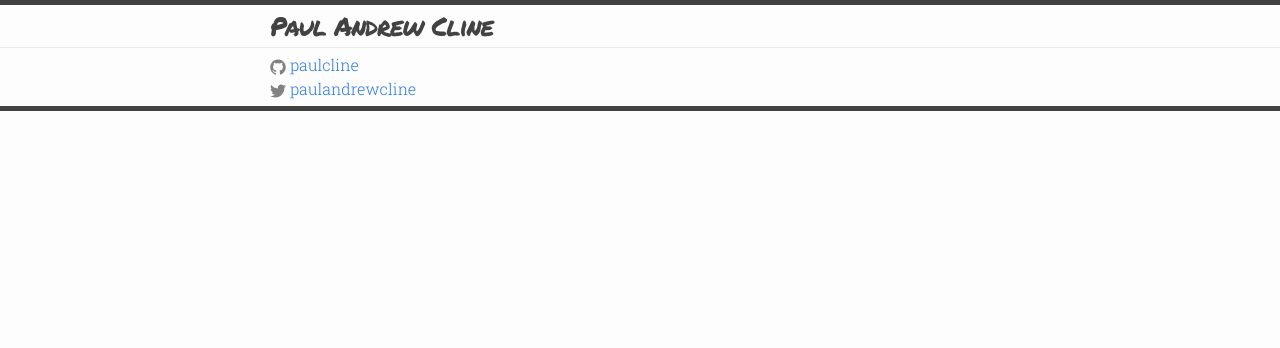
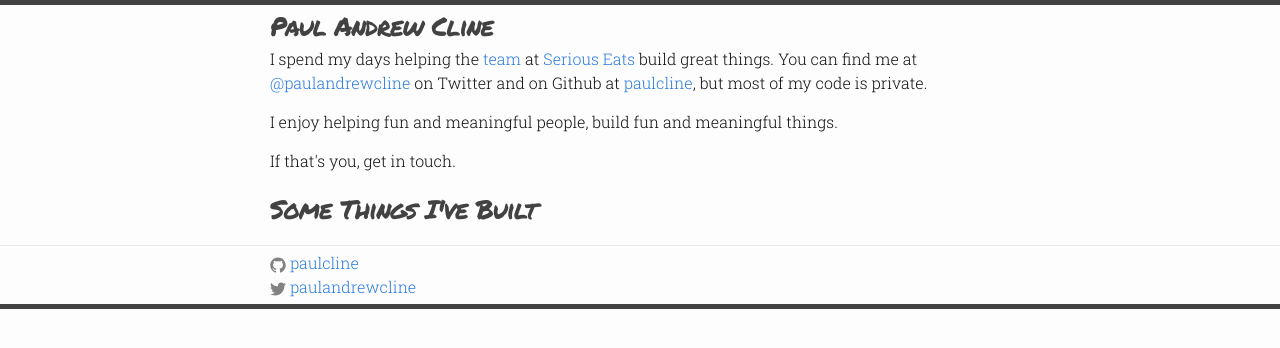
Before and after one commit to paulcline/paulandrewcline.com, a Jekyll site: the page built from index.html, in a window 1280 px wide. Shown: the top 348 px of the page. Built offline with Jekyll 4.4.1, drawn with Linux system fonts in a browser that asks for light colours.

Commit message:
Index copy updates; displaying full posts

```diff
--- a/index.html
+++ b/index.html
@@ -4,23 +4,19 @@
 
 <div class="home">
 
-  {% comment %}
-  <h1 class="page-heading">Posts</h1>
+  <div class="intro">
+    <p>I spend my days helping the <a href="http://seriouseats.com/masthead">team</a> at <a href="http://seriouseats.com">Serious Eats</a> build great things.  You can find me at <a href="http://twitter.com/paulandrewcline">@paulandrewcline</a> on Twitter and on Github at <a href="http://github.com/paulcline">paulcline</a>, but most of my code is private.</p>
+    <p>I enjoy helping fun and meaningful people, build fun and meaningful things.</p>
+    <p>If that's you, get in touch.</p>
+  </div>
 
-  <ul class="post-list">
+  <div class="things">
+    <p class="title">Some Things I've Built</p>
     {% for post in site.posts %}
-      <li>
-        <span class="post-meta">{{ post.date | date: "%b %-d, %Y" }}</span>
-
-        <h2>
-          <a class="post-link" href="{{ post.url | prepend: site.baseurl }}">{{ post.title }}</a>
-        </h2>
-      </li>
+        <span class="thing">
+          <h2><a class="post-link" href="{{ post.url | prepend: site.baseurl }}">{{ post.title }}</a></h2>
+          {{ post.content }}
+        </span>
     {% endfor %}
-  </ul>
-
-  <p class="rss-subscribe">subscribe <a href="{{ "/feed.xml" | prepend: site.baseurl }}">via RSS</a></p>
-
-  {% endcomment %}
-
+  </div>
 </div>
```
Also changed, not shown: _posts/2015-05-26-welcome-to-jekyll.markdown (deleted, +0 -25 lines).
